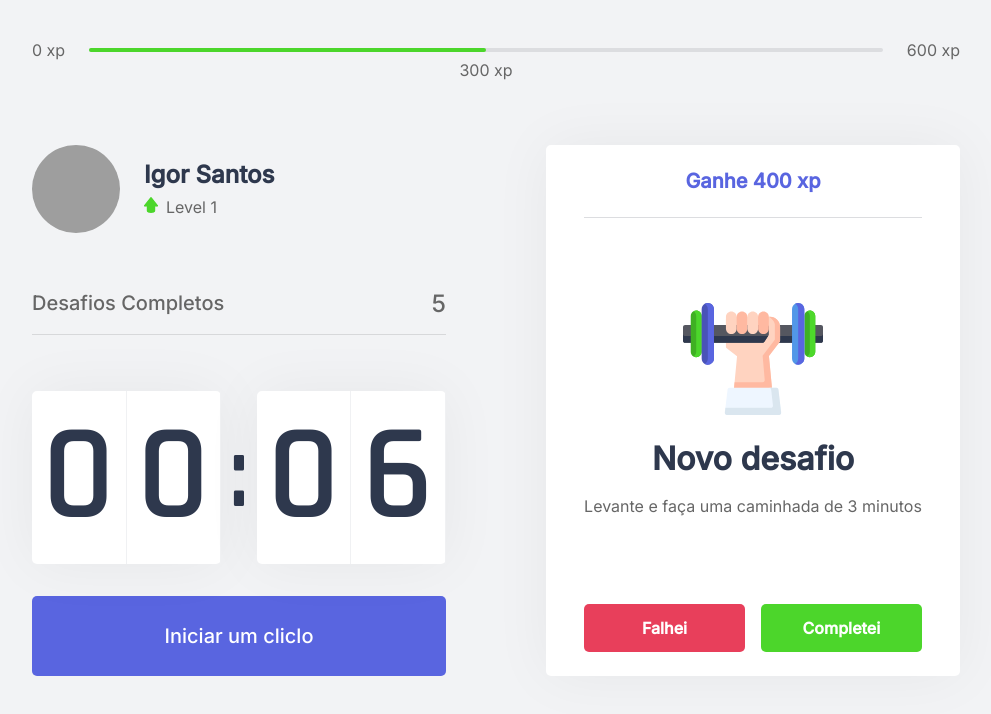
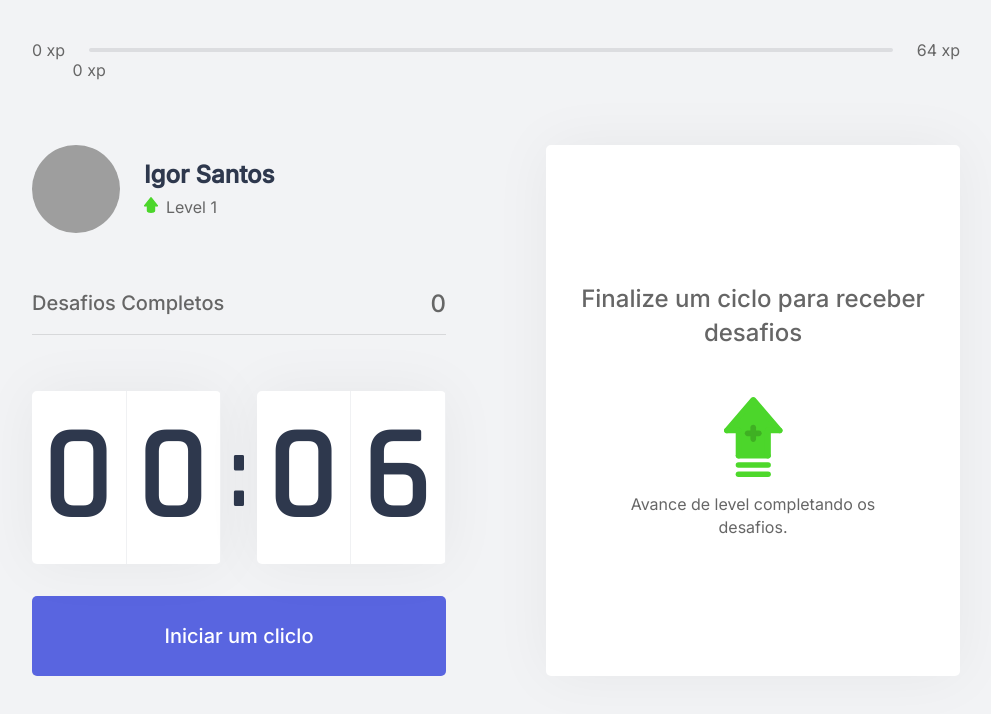
Before and after one commit to falaigor/moveit, a Next.js app: page / in a window 1280 px wide. Shown: the top 714 px of the page, without its empty margins (144-1135 px from the left). Built offline with nearby package versions, Linux system fonts and the light colour scheme; grey boxes are pictures that could not be loaded.

Commit message:
Create ChallengesContext CountDownContext

```diff
--- /dev/null
+++ b/challenges.json
@@ -0,0 +1,62 @@
+[
+  {
+    "type": "body",
+    "description": "Estique um de seus braços com a palma da mão virada para frente e puxe os dedos para cima por 10 segundos por mão.",
+    "amount": 80
+  },
+  {
+    "type": "body",
+    "description": "Estique seu braço contra o peito e puxe-o utilizando o outro braço por 10 segundos por braço.",
+    "amount": 60
+  },
+  {
+    "type": "body",
+    "description": "Puxe seu pescoço com a ajuda da mão para a direita e para a esquerda, permanecendo na posição por alguns segundos.",
+    "amount": 70
+  },
+  {
+    "type": "body",
+    "description": "Com as duas mãos na parte de trás da cabeça, leve-a para baixo, alongando a parte de trás da região.",
+    "amount": 60
+  },
+  {
+    "type": "body",
+    "description": "Cruze as pernas e desça com as mãos esticadas em direção ao chão. Repita o movimento com a outra perna na frente.",
+    "amount": 100
+  },
+  {
+    "type": "body",
+    "description": "Sentado, abra as pernas e tente encostar as palmas das mãos no chão, repita 3 vezes por 5 segundos.",
+    "amount": 80
+  },
+  {
+    "type": "body",
+    "description": "Puxe o joelho de encontro ao peito e segure, troque de perna após 10 segundos.",
+    "amount": 50
+  },
+  {
+    "type": "body",
+    "description": "Sentado, cruze uma perna e incline seu tronco à frente, troque de perna após 10 segundos.",
+    "amount": 80
+  },
+  {
+    "type": "eye",
+    "description": "Sentado, feche os olhos e cubra-os com as palmas da mão durante 2 minutos, depois abra normalmente.",
+    "amount": 90
+  },
+  {
+    "type": "eye",
+    "description": "Em algum ambiente aberto, olhe o mais longe que puder em quatro direções por 3s, mexa apenas os olhos. Repita 3 vezes.",
+    "amount": 140
+  },
+  {
+    "type": "eye",
+    "description": "Usando os polegares, massage a área abaixo das sobrancelhas em movimentos circulares por 15 segundos.",
+    "amount": 70
+  },
+  {
+    "type": "body",
+    "description": "Em pé, gire a cintura o máximo que puder para a esquerda, segure por cinco segundos. Repita para a direita.",
+    "amount": 90
+  }
+]
--- a/src/components/ChallengeBox.tsx
+++ b/src/components/ChallengeBox.tsx
@@ -1,22 +1,39 @@
 import styles from '../styles/components/ChallengeBox.module.css'
+import { useContext } from 'react';
+import { ChallengesContext } from '../contexts/ChallengesContext';
+import { CountdownContext } from '../contexts/CountdownContext';
 
 export function ChallengeBox() {
-  const hasActiveChallenge = true
+  const { activeChallenge, resetChallenge, completeChallenge } = useContext(ChallengesContext)
+  const { resetCountdown } = useContext(CountdownContext)
+
+  function hadleChallengeSucceeded() {
+    completeChallenge();
+    resetCountdown();
+  }
+
+  function handleChallengeFailed() {
+    resetChallenge();
+    resetCountdown();
+  }
 
   return (
     <div className={styles.challengeBoxContainer}>
-      { hasActiveChallenge ? (
+      { activeChallenge ? (
         <div className={styles.challengeActive}>
-          <header>Ganhe 400 xp</header>
+          <header>Ganhe {activeChallenge.amount} xp</header>
+
           <main>
-            <img src="icons/body.svg" alt="" />
+            <img src={`icons/${activeChallenge.type}.svg`} />
             <strong>Novo desafio</strong>
-            <p>Levante e faça uma caminhada de 3 minutos</p>
+            <p>{activeChallenge.description}</p>
           </main>
+
           <footer>
             <button
               type="button"
               className={styles.challengeFailedButton}
+              onClick={handleChallengeFailed}
             >
               Falhei
             </button>
@@ -24,10 +41,12 @@
             <button
               type="button"
               className={styles.challengeSucceededButton}
+              onClick={hadleChallengeSucceeded}
             >
               Completei
             </button>
           </footer>
+
         </div>
       ) : (
           <div className={styles.challengeNotActive}>
--- a/src/components/CompletedChallenges.tsx
+++ b/src/components/CompletedChallenges.tsx
@@ -1,10 +1,14 @@
 import styles from '../styles/components/CompletedChallenges.module.css'
+import { useContext } from 'react';
+import { ChallengesContext } from '../contexts/ChallengesContext';
 
 export function CompletedChallenges() {
+  const { challengesCompleted } = useContext(ChallengesContext)
+
   return (
     <div className={styles.completedChallengesContainer}>
       <span>Desafios Completos</span>
-      <span>5</span>
+      <span>{challengesCompleted}</span>
     </div>
   )
 }
--- a/src/components/Countdown.tsx
+++ b/src/components/Countdown.tsx
@@ -1,42 +1,20 @@
-import { useState, useEffect, useContext } from 'react'
-import { ChallengesContext } from '../contexts/ChallengesContext';
+import { useContext } from 'react'
+import { CountdownContext } from '../contexts/CountdownContext';
+
 import styles from '../styles/components/Countdown.module.css'
 
-let countdownTimeOut: NodeJS.Timeout
-
 export function Countdown() {
-  const { startNewChallenge } = useContext(ChallengesContext)
-  const [time, setTime] = useState(0.1 * 60);
-  const [isActive, setIsActive] = useState(false);
-  const [hasFinished, setHasFinished] = useState(false)
-
-  const minutes = Math.floor(time / 60);
-  const seconds = time % 60;
+  const {
+    minutes,
+    seconds,
+    hasFinished,
+    isActive,
+    startCountdown,
+    resetCountdown
+  } = useContext(CountdownContext)
 
   const [minuteLeft, minuteRight] = String(minutes).padStart(2, '0').split('')
   const [secondLeft, secondRight] = String(seconds).padStart(2, '0').split('')
-
-  function startCountdown() {
-    setIsActive(true);
-  }
-
-  function resetCountdown() {
-    clearTimeout(countdownTimeOut);
-    setIsActive(false);
-    setTime(0.1 * 60);
-  }
-
-  useEffect(() => {
-    if (isActive && time > 0) {
-      countdownTimeOut = setTimeout(() => {
-        setTime(time - 1);
-      }, 1000)
-    } else if (isActive && time === 0) {
-      setHasFinished(true);
-      setIsActive(false);
-      startNewChallenge()
-    }
-  }, [isActive, time])
 
   return (
     <div>
--- a/src/components/ExperienceBar.tsx
+++ b/src/components/ExperienceBar.tsx
@@ -1,14 +1,23 @@
+import { useContext } from 'react';
+import { ChallengesContext } from '../contexts/ChallengesContext';
+
 import styles from '../styles/components/ExperienceBar.module.css'
 
 export function ExperienceBar() {
+  const { currentExperience, experienceToNextLevel } = useContext(ChallengesContext)
+
+  const percenttoNextLevel = Math.round(currentExperience * 100) / experienceToNextLevel;
+
   return (
     <header className={styles.experienceBar}>
       <span>0 xp</span>
       <div>
-        <div style={{ width: '50%' }} />
-        <span className={styles.currentExperience} style={{ left: '50%' }}>300 xp</span>
+        <div style={{ width: `${percenttoNextLevel}%` }} />
+        <span className={styles.currentExperience} style={{ left: `${percenttoNextLevel}%` }}>
+          {currentExperience} xp
+        </span>
       </div>
-      <span>600 xp</span>
+      <span>{experienceToNextLevel} xp</span>
     </header>
   )
 }
--- a/src/components/Profile.tsx
+++ b/src/components/Profile.tsx
@@ -1,6 +1,11 @@
+import { useContext } from 'react';
+import { ChallengesContext } from '../contexts/ChallengesContext';
+
 import styles from '../styles/components/Profile.module.css'
 
 export function Profile() {
+  const { level } = useContext(ChallengesContext)
+
   return (
     <div className={styles.profileContainer}>
       <img src="https://github.com/falaigor.png" alt="Igor Santos" />
@@ -8,7 +13,7 @@
         <strong>Igor Santos</strong>
         <p>
           <img src="icons/level.svg" alt="Level" />
-          Level 1
+          Level {level}
         </p>
       </div>
     </div>
--- a/src/contexts/ChallengesContext.tsx
+++ b/src/contexts/ChallengesContext.tsx
@@ -1,11 +1,22 @@
-import { createContext, useState, ReactNode } from 'react'
+import { createContext, useState, useEffect, ReactNode } from 'react'
+import challenges from '../../challenges.json'
+
+interface Challenge {
+  type: 'body' | 'eye';
+  description: string;
+  amount: number;
+}
 
 interface ChallengesContextData {
   level: number
   currentExperience: number;
+  experienceToNextLevel: number;
   challengesCompleted: number;
+  activeChallenge: Challenge;
   levelUp: () => void;
   startNewChallenge: () => void;
+  resetChallenge: () => void;
+  completeChallenge: () => void;
 }
 
 interface ChallengesProviderProps {
@@ -19,12 +30,54 @@
   const [currentExperience, setCurrentExperience] = useState(0);
   const [challengesCompleted, setChallengesCompleted] = useState(0);
 
+  const [activeChallenge, setActiveChallenge] = useState(null)
+
+  const experienceToNextLevel = Math.pow((level + 1) * 4, 2)
+
+  useEffect(() => {
+    Notification.requestPermission()
+  }, [])
+
   function levelUp() {
     setLevel(level + 1)
   }
 
   function startNewChallenge() {
+    const randomChallengeIndex = Math.floor(Math.random() * challenges.length)
+    const challenge = challenges[randomChallengeIndex]
 
+    setActiveChallenge(challenge);
+
+    new Audio('/notification.mp3').play();
+
+    if (Notification.permission === 'granted') {
+      new Notification('Novo desafio!', {
+        body: `Valendo ${challenge.amount}xp`
+      })
+    }
+  }
+
+  function resetChallenge() {
+    setActiveChallenge(null)
+  }
+
+  function completeChallenge() {
+    if (!activeChallenge) {
+      return;
+    }
+
+    const { amount } = activeChallenge;
+
+    let finalExperience = currentExperience + amount;
+
+    if (finalExperience >= experienceToNextLevel) {
+      finalExperience = finalExperience - experienceToNextLevel;
+      levelUp();
+    }
+
+    setCurrentExperience(finalExperience)
+    setActiveChallenge(null)
+    setChallengesCompleted(challengesCompleted + 1)
   }
 
   return (
@@ -33,8 +86,12 @@
         level,
         levelUp,
         currentExperience,
+        experienceToNextLevel,
         challengesCompleted,
-        startNewChallenge
+        startNewChallenge,
+        activeChallenge,
+        resetChallenge,
+        completeChallenge
       }}>
       {children}
     </ChallengesContext.Provider>
--- /dev/null
+++ b/src/contexts/CountdownContext.tsx
@@ -0,0 +1,67 @@
+import { createContext, ReactNode, useContext, useState, useEffect } from 'react'
+import { ChallengesContext } from './ChallengesContext';
+
+interface CountdownContextData {
+  minutes: number;
+  seconds: number;
+  hasFinished: boolean;
+  isActive: boolean;
+  startCountdown: () => void;
+  resetCountdown: () => void;
+}
+
+interface CountdownProviderProps {
+  children: ReactNode
+}
+
+export const CountdownContext = createContext({} as CountdownContextData)
+
+let countdownTimeOut: NodeJS.Timeout
+
+export function CountdownProvider({ children }: CountdownProviderProps) {
+
+  const { startNewChallenge } = useContext(ChallengesContext)
+  const [time, setTime] = useState(0.1 * 60);
+  const [isActive, setIsActive] = useState(false);
+  const [hasFinished, setHasFinished] = useState(false)
+
+  const minutes = Math.floor(time / 60);
+  const seconds = time % 60;
+
+  function startCountdown() {
+    setIsActive(true);
+  }
+
+  function resetCountdown() {
+    clearTimeout(countdownTimeOut);
+    setIsActive(false);
+    setHasFinished(false);
+    setTime(0.1 * 60);
+  }
+
+  useEffect(() => {
+    if (isActive && time > 0) {
+      countdownTimeOut = setTimeout(() => {
+        setTime(time - 1);
+      }, 1000)
+    } else if (isActive && time === 0) {
+      setHasFinished(true);
+      setIsActive(false);
+      startNewChallenge()
+    }
+  }, [isActive, time])
+
+
+  return (
+    <CountdownContext.Provider value={{
+      minutes,
+      seconds,
+      hasFinished,
+      isActive,
+      startCountdown,
+      resetCountdown
+    }}>
+      {children}
+    </CountdownContext.Provider>
+  )
+}
--- a/src/pages/_app.tsx
+++ b/src/pages/_app.tsx
@@ -3,7 +3,6 @@
 import { ChallengesProvider } from '../contexts/ChallengesContext'
 
 function MyApp({ Component, pageProps }) {
-
 
   return (
     <ChallengesProvider>
--- a/src/pages/index.tsx
+++ b/src/pages/index.tsx
@@ -7,6 +7,7 @@
 import { ChallengeBox } from "../components/ChallengeBox";
 
 import styles from '../styles/pages/Home.module.css'
+import { CountdownProvider } from '../contexts/CountdownContext';
 
 export default function Home() {
   return (
@@ -17,6 +18,7 @@
 
       <ExperienceBar />
 
+      <CountdownProvider>
         <section>
           <div>
             <Profile />
@@ -27,6 +29,7 @@
             <ChallengeBox />
           </div>
         </section>
+      </CountdownProvider>
     </div>
   )
 }
```
Also changed, not shown: public/icons/check_circle.svg (added), public/icons/play_arrow.svg (added). Lines whose indentation alone changed are shown as unchanged.
